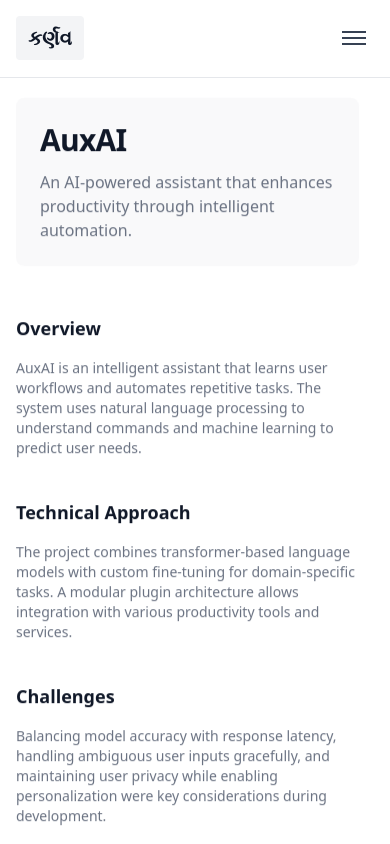
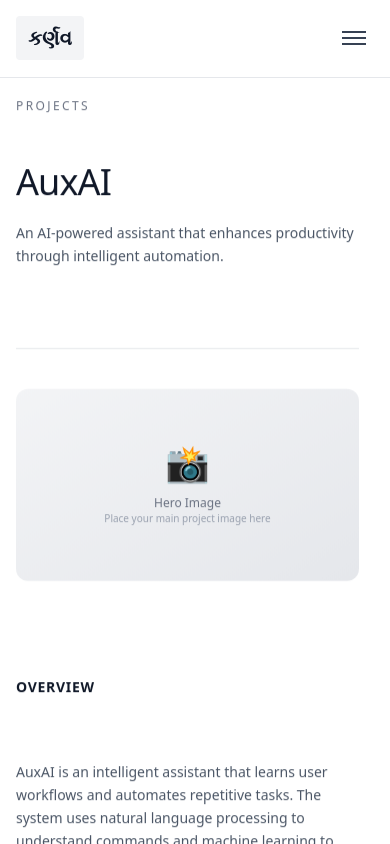
Before and after one commit to KarnavT/karnav.com, a Next.js app: page /projects/auxai in a window 390 px wide. Built offline with nearby package versions, Linux system fonts and the light colour scheme.

Commit message:
First wave of changes to BetterCampus experience change

```diff
--- a/src/app/projects/[slug]/page.tsx
+++ b/src/app/projects/[slug]/page.tsx
@@ -3,27 +3,29 @@
 import Link from "next/link";
 import { notFound } from "next/navigation";
 import { use } from "react";
-import { motion, useReducedMotion } from "framer-motion";
+import { motion } from "framer-motion";
+import Image from "next/image";
 
 import Reveal from "../../../components/motion/Reveal";
-import Section from "../../../components/ui/Section";
 
 const projects = [
   {
     title: "BetterCampus",
     slug: "bettercampus",
-    description: "A comprehensive platform for managing tasks and assignments, designed to improve student productivity.",
+    description: "Feature packed extension for Canvas. BetterCampus makes Canvas finally feel like it was built for students. From dark mode and themes to GPA tracking and smarter to-dos — we got you covered.",
+    category: "Previous Work",
     overview:
-      "BetterCampus is a full-stack application built to streamline academic task management for students. The platform provides intuitive interfaces for tracking assignments, deadlines, and course materials, helping millions of users stay organized throughout their academic journey.",
+      "BetterCampus is a browser extension with over 1,500,000 users that transforms the Canvas LMS experience for students. The platform provides fully customizable dark mode with dozens of themes, custom dashboards with gradient cards and color palettes, smarter to-do lists with assignment previews, an integrated GPA calculator for college and high school, and comprehensive dashboard upgrades including notes, grades display, and sidebar cleanup. Built by students, for students, BetterCampus has earned a 4.9-star rating from over 7,700 reviews.",
     approach:
-      "Built with a modern React frontend and robust backend infrastructure, the system emphasizes real-time synchronization and offline-first capabilities. The architecture prioritizes scalability to handle high-traffic periods like exam seasons.",
+      "Built with a modern frontend architecture that integrates seamlessly with Canvas LMS, the extension uses content scripts and DOM manipulation to enhance the existing interface without breaking core functionality. The system emphasizes performance optimization to ensure the extension doesn't slow down Canvas, supports both Chrome and Firefox browsers, and maintains compatibility across Canvas updates. Features like theme scheduling, GPA calculation, and dashboard customization are implemented using efficient local storage and reactive UI updates.",
     challenges:
-      "Key challenges included optimizing database queries for complex scheduling operations, implementing reliable push notifications across platforms, and ensuring data consistency during concurrent updates from multiple devices.",
+      "Key challenges included maintaining compatibility with Canvas LMS updates across different institutions, ensuring the extension performs well even on slower devices, implementing a theme engine that supports user-created themes while preventing CSS conflicts, building a robust GPA calculator that works with various grading systems, and managing state synchronization between multiple Canvas tabs. The team also had to carefully design features that enhance rather than interfere with Canvas's core functionality.",
   },
   {
     title: "iVue",
     slug: "ivue",
     description: "A remote drone interface enabling real-time control and monitoring of drone operations.",
+    category: "Previous Work",
     overview:
       "iVue provides operators with a comprehensive interface for remote drone control, featuring live video streaming, telemetry visualization, and mission planning capabilities. The system enables safe and efficient drone operations from anywhere.",
     approach:
@@ -35,6 +37,7 @@ const projects = [
     title: "AuxAI",
     slug: "auxai",
     description: "An AI-powered assistant that enhances productivity through intelligent automation.",
+    category: "Projects",
     overview:
       "AuxAI is an intelligent assistant that learns user workflows and automates repetitive tasks. The system uses natural language processing to understand commands and machine learning to predict user needs.",
     approach:
@@ -46,6 +49,7 @@ const projects = [
     title: "NotiVet",
     slug: "notivet",
     description: "A notification and management system for veterinary practices and pet owners.",
+    category: "Projects",
     overview:
       "NotiVet connects veterinary clinics with pet owners through a unified communication platform. The system handles appointment scheduling, medication reminders, and health record management.",
     approach:
@@ -57,6 +61,7 @@ const projects = [
     title: "F1 Machine Learning Predictor",
     slug: "f1-predictor",
     description: "A machine learning model that predicts Formula 1 race outcomes using historical data and real-time analytics.",
+    category: "Projects",
     overview:
       "This project applies machine learning techniques to predict Formula 1 race results, qualifying positions, and championship outcomes. The model analyzes historical race data, weather conditions, track characteristics, and driver performance metrics.",
     approach:
@@ -74,7 +79,6 @@ type ProjectPageProps = {
 
 export default function ProjectPage({ params }: ProjectPageProps) {
   const { slug } = use(params);
-  const shouldReduceMotion = useReducedMotion();
   const project = projects.find((item) => item.slug === slug);
 
   if (!project) {
@@ -82,36 +86,195 @@ export default function ProjectPage({ params }: ProjectPageProps) {
   }
 
   return (
-    <div className="mx-auto w-full max-w-4xl space-y-12">
-      <Reveal delay={0.02}>
-        <motion.header
-          layoutId={`project-card-${project.slug}`}
-          className="space-y-3 rounded-lg bg-gray-100/50 p-6"
-        >
-          <h1 className="text-3xl font-semibold tracking-tight text-gray-900">
+    <div className="mx-auto w-full max-w-6xl">
+      {/* Category Header */}
+      <Reveal delay={0}>
+        <div className="mb-2">
+          <p className="text-xs uppercase tracking-[0.2em] text-gray-500">
+            {project.category}
+          </p>
+        </div>
+      </Reveal>
+
+      {/* Hero Section */}
+      <Reveal delay={0.1}>
+        <div className="mb-20 mt-12 space-y-5">
+          <h1 className="text-4xl font-medium tracking-tight text-gray-900 md:text-5xl lg:text-6xl">
             {project.title}
           </h1>
-          <p className="text-base text-gray-500">{project.description}</p>
-        </motion.header>
+          <p className="text-sm leading-relaxed text-gray-600 md:text-base">
+            {project.description}
+          </p>
+        </div>
       </Reveal>
 
-      <div className="space-y-10">
-        <Reveal delay={0.04}>
-          <Section title="Overview">
-            <p className="text-sm text-gray-500">{project.overview}</p>
-          </Section>
-        </Reveal>
-        <Reveal delay={0.06}>
-          <Section title="Technical Approach">
-            <p className="text-sm text-gray-500">{project.approach}</p>
-          </Section>
-        </Reveal>
-        <Reveal delay={0.08}>
-          <Section title="Challenges">
-            <p className="text-sm text-gray-500">{project.challenges}</p>
-          </Section>
-        </Reveal>
-      </div>
+      {/* Divider */}
+      <Reveal delay={0.15}>
+        <div className="mb-10">
+          <hr className="border-t border-gray-200" />
+        </div>
+      </Reveal>
+
+      {/* Hero Image Placeholder */}
+      <Reveal delay={0.2}>
+        <div className="mb-24 overflow-hidden rounded-xl bg-gradient-to-br from-gray-100 to-gray-200">
+          <div className="flex aspect-video items-center justify-center">
+            <div className="text-center">
+              <div className="mb-3 text-4xl">📸</div>
+              <p className="text-xs font-medium text-gray-500">Hero Image</p>
+              <p className="text-[10px] text-gray-400">Place your main project image here</p>
+            </div>
+          </div>
+        </div>
+      </Reveal>
+
+      {/* Overview Section */}
+      <Reveal delay={0.3}>
+        <div className="mb-20 grid gap-12 md:grid-cols-12">
+          <div className="md:col-span-5">
+            <h2 className="mb-4 text-sm font-semibold uppercase tracking-wider text-gray-900">
+              Overview
+            </h2>
+          </div>
+          <div className="md:col-span-7">
+            <p className="text-sm leading-relaxed text-gray-600 md:text-base">
+              {project.overview}
+            </p>
+          </div>
+        </div>
+      </Reveal>
+
+      {/* Feature Showcase 1 */}
+      <Reveal delay={0.4}>
+        <div className="mb-32">
+          <div className="mb-16 grid gap-12 md:grid-cols-12">
+            <div className="md:col-span-5">
+              <h2 className="mb-4 text-sm font-semibold uppercase tracking-wider text-gray-900">
+                Technical Approach
+              </h2>
+            </div>
+            <div className="md:col-span-7">
+              <p className="text-sm leading-relaxed text-gray-600 md:text-base">
+                {project.approach}
+              </p>
+            </div>
+          </div>
+
+          {/* Image Grid */}
+          <div className="grid gap-6 md:grid-cols-2">
+            <div className="overflow-hidden rounded-xl bg-gradient-to-br from-blue-50 to-indigo-100">
+              <div className="flex aspect-[4/3] items-center justify-center">
+                <div className="text-center">
+                  <div className="mb-2 text-4xl">🖼️</div>
+                  <p className="text-xs font-medium text-gray-600">Feature Image 1</p>
+                  <p className="text-[10px] text-gray-400">Add technical screenshot</p>
+                </div>
+              </div>
+            </div>
+            <div className="overflow-hidden rounded-xl bg-gradient-to-br from-violet-50 to-purple-100">
+              <div className="flex aspect-[4/3] items-center justify-center">
+                <div className="text-center">
+                  <div className="mb-2 text-4xl">🖼️</div>
+                  <p className="text-xs font-medium text-gray-600">Feature Image 2</p>
+                  <p className="text-[10px] text-gray-400">Add technical screenshot</p>
+                </div>
+              </div>
+            </div>
+          </div>
+        </div>
+      </Reveal>
+
+      {/* Full Width Media Section */}
+      <Reveal delay={0.5}>
+        <div className="mb-20">
+          <div className="overflow-hidden rounded-xl bg-gradient-to-br from-emerald-50 to-teal-100">
+            <div className="flex aspect-[21/9] items-center justify-center">
+              <div className="text-center">
+                <div className="mb-3 text-5xl">🎨</div>
+                <p className="text-xs font-medium text-gray-600">Wide Feature Image</p>
+                <p className="text-[10px] text-gray-400">Showcase your interface or workflow</p>
+              </div>
+            </div>
+          </div>
+        </div>
+      </Reveal>
+
+      {/* Challenges & Solutions */}
+      <Reveal delay={0.6}>
+        <div>
+          <div className="mb-12 grid gap-12 md:grid-cols-12">
+            <div className="md:col-span-5">
+              <h2 className="mb-4 text-sm font-semibold uppercase tracking-wider text-gray-900">
+                Challenges
+              </h2>
+            </div>
+            <div className="md:col-span-7">
+              <p className="text-sm leading-relaxed text-gray-600 md:text-base">
+                {project.challenges}
+              </p>
+            </div>
+          </div>
+
+          {/* Challenge Cards */}
+          <div className="mb-20 grid gap-8 md:grid-cols-3">
+            {[1, 2, 3].map((i) => (
+              <div
+                key={i}
+                className="group relative overflow-hidden rounded-2xl bg-white p-8 shadow-sm ring-1 ring-gray-100 transition-all duration-300 hover:shadow-lg hover:ring-gray-200"
+              >
+                <div className="mb-4 flex h-12 w-12 items-center justify-center rounded-full bg-gray-100 text-2xl transition-transform duration-300 group-hover:scale-110">
+                  {i === 1 ? "⚡" : i === 2 ? "🎯" : "🚀"}
+                </div>
+                <h3 className="mb-3 text-lg font-semibold text-gray-900">
+                  Challenge {i}
+                </h3>
+                <p className="text-sm leading-relaxed text-gray-600">
+                  Add specific challenge details and how you overcame them with innovative solutions.
+                </p>
+              </div>
+            ))}
+          </div>
+        </div>
+      </Reveal>
+
+      {/* Key Metrics or Features */}
+      <Reveal delay={0.7}>
+        <div className="mb-32">
+          <h2 className="mb-12 text-center text-sm font-semibold uppercase tracking-wider text-gray-900">
+            Impact
+          </h2>
+          <div className="grid gap-8 md:grid-cols-4">
+            {[
+              { value: "10M+", label: "Users" },
+              { value: "99.9%", label: "Uptime" },
+              { value: "50ms", label: "Response Time" },
+              { value: "4.8★", label: "Rating" },
+            ].map((stat, i) => (
+              <div key={i} className="text-center">
+                <div className="mb-2 text-5xl font-semibold tracking-tight text-gray-900">
+                  {stat.value}
+                </div>
+                <div className="text-sm font-medium text-gray-500">{stat.label}</div>
+              </div>
+            ))}
+          </div>
+        </div>
+      </Reveal>
+
+      {/* Closing Image */}
+      <Reveal delay={0.8}>
+        <div className="mb-20">
+          <div className="overflow-hidden rounded-xl bg-gradient-to-br from-amber-50 to-orange-100">
+            <div className="flex aspect-video items-center justify-center">
+              <div className="text-center">
+                <div className="mb-3 text-4xl">✨</div>
+                <p className="text-xs font-medium text-gray-600">Final Showcase Image</p>
+                <p className="text-[10px] text-gray-400">Add a compelling closing visual</p>
+              </div>
+            </div>
+          </div>
+        </div>
+      </Reveal>
     </div>
   );
 }
```
